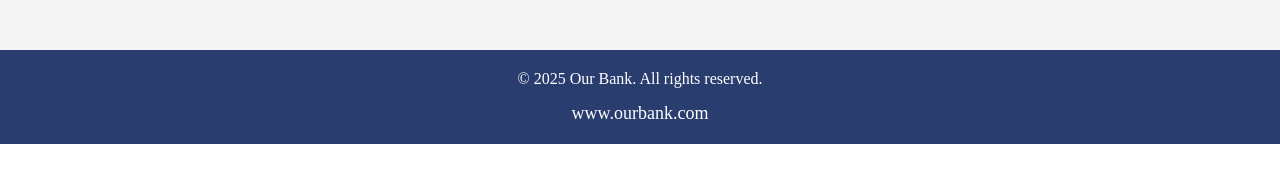
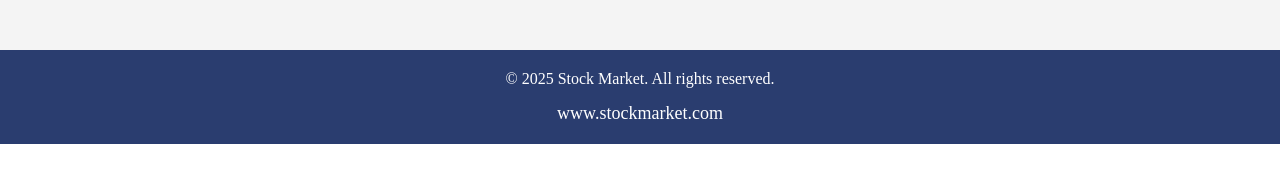
Before and after one commit to KaifAliSayyad/assessment_2_frontend, a React (Create React App) app in the folder frontend_stock_market/: page / in a window 1280 px wide. Shown: the part 179-352 px from the top of the page. Built offline with nearby package versions, Linux system fonts and the light colour scheme.

Commit message:
Pushed updated headers and footers

```diff
--- a/frontend_stock_market/src/Components/Footer.js
+++ b/frontend_stock_market/src/Components/Footer.js
@@ -5,9 +5,9 @@ function Footer() {
     return (
         <footer>
             <div class="footer-content">
-                <p>&copy; 2025 Our Bank. All rights reserved.</p>
+                <p>&copy; 2025 Stock Market. All rights reserved.</p>
                 <div class="social-links">
-                    <a href="/" target="_blank" class="social-icon">www.ourbank.com</a>
+                    <a href="/" target="_blank" class="social-icon">www.stockmarket.com</a>
                 </div>
             </div>
         </footer>
```
